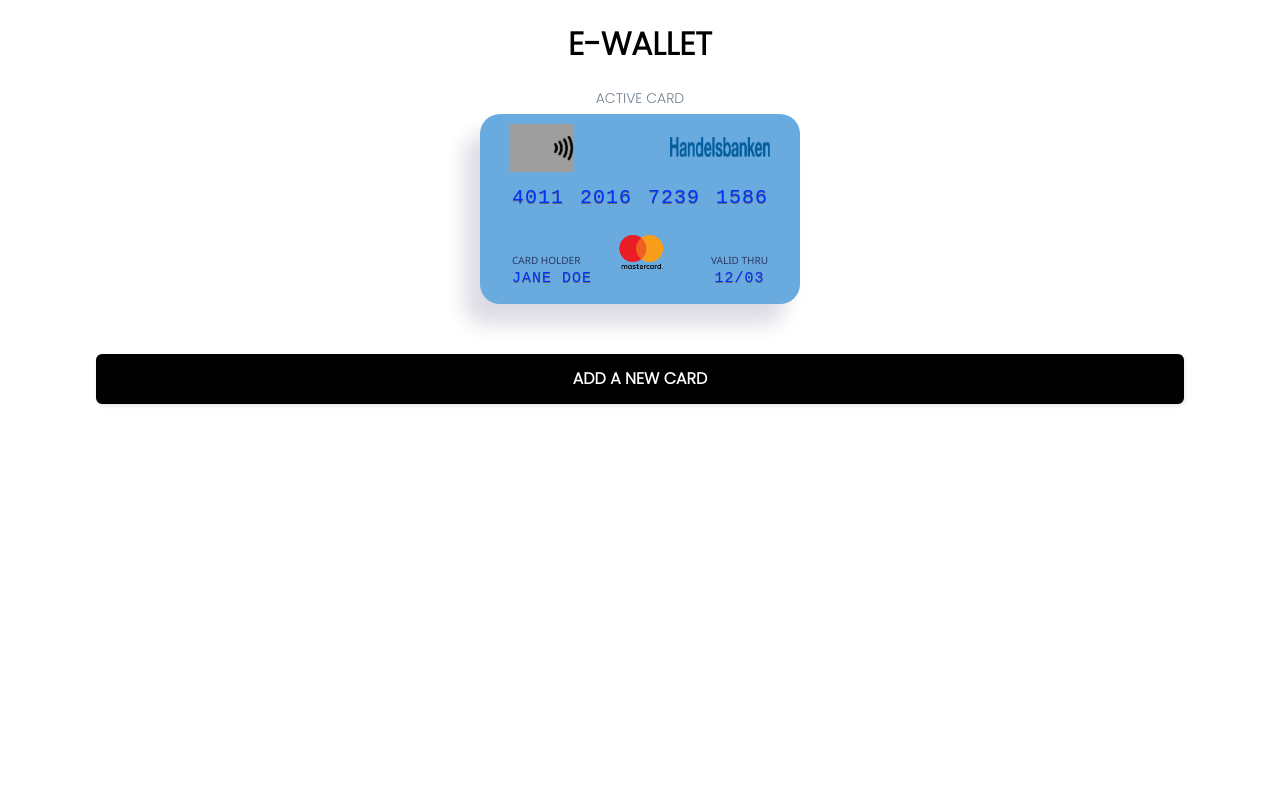
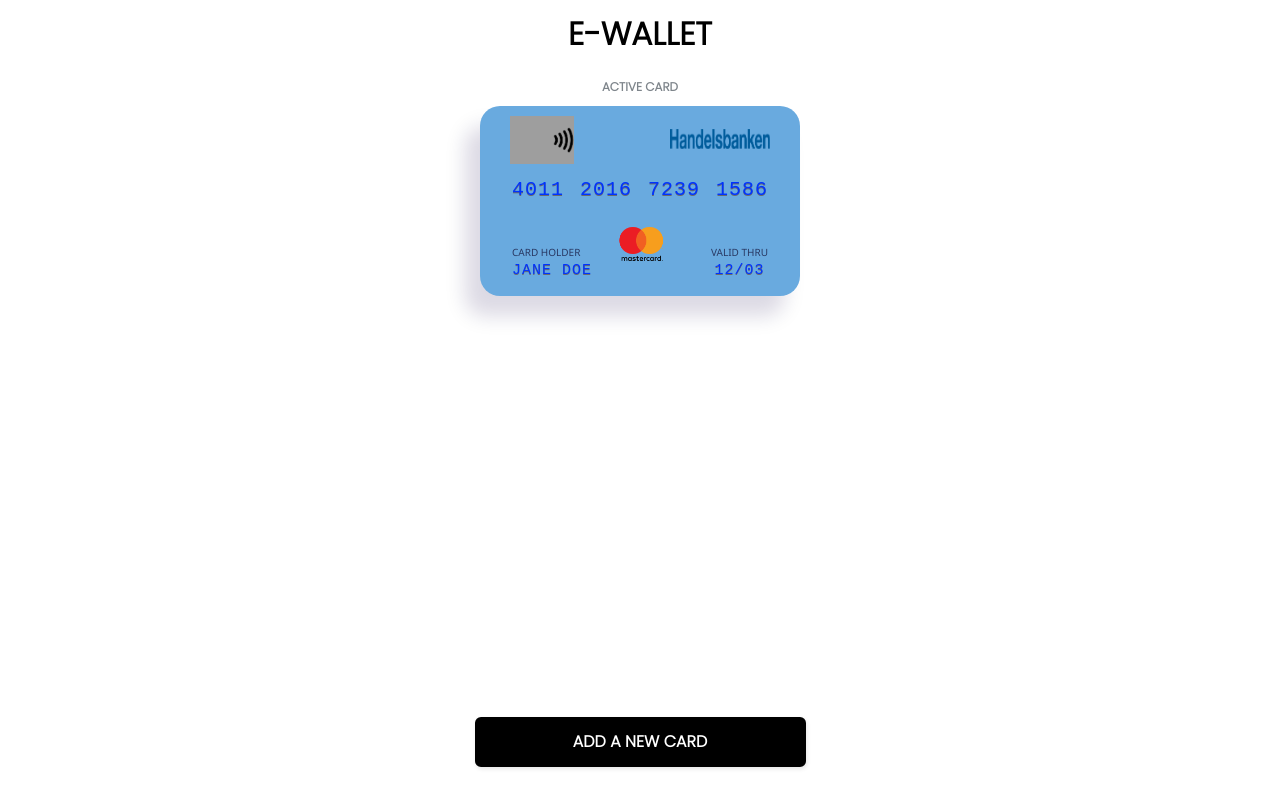
Before and after one commit to linneaha/Projektarbete, a React (Create React App) app: page / in a window 1280 px wide. Shown: the top 808 px of the page. Built offline with nearby package versions, Linux system fonts and the light colour scheme; grey boxes are pictures that could not be loaded.

Commit message:
removed excess margins

```diff
--- a/src/App.css
+++ b/src/App.css
@@ -4,11 +4,11 @@
   margin: 0;
   font-family: "Poppins", sans-serif;
   text-transform: uppercase;
+  overflow: hidden;
 }
 
 .App {
   text-align: center;
-  margin-top: 20px;
 }
 
 select,
@@ -34,31 +34,50 @@
   width: 100%;
 }
 
+#wrapper {
+  min-height: 77vh;
+}
+
+#inputWrapper {
+  min-height: 56vh;
+  margin-top: 50px;
+}
+
 a {
   text-decoration: none;
 }
 
+p {
+margin-top: 20px;
+}
+
 h1 {
+  margin-top: 10px;
   font-weight: 1200;
 }
 
 #active {
-  color: slategray;
+  color: rgb(126, 133, 139);
   margin-top: 20px;
   margin-bottom: 5px;
-  font-size: 14px;
+  font-size: 12px;
+  font-weight: bold;
+}
+
+#container > :first-child {
+  margin-top: 5px;
 }
 
 #container > :nth-child(2) {
-  margin-top: 20px;
+  margin-top: 70px;
 }
 
 #container > :nth-child(3) {
-  margin-top: -160px;
+  margin-top: -120px;
 }
 
 #container > :nth-child(4) {
-  margin-top: -160px;
+  margin-top: -120px;
 }
 
 #container > :nth-child(2):hover {
@@ -93,13 +112,13 @@
   border-radius: 6px;
   box-shadow: rgba(0, 0, 0, 0.1) 1px 2px 4px;
   box-sizing: border-box;
-  color: #FFFFFF;
+  color: #ffffff;
   cursor: pointer;
   display: inline-block;
   font-family: "Poppins", sans-serif;
   text-transform: uppercase;
   font-weight: bold;
-  width: 85%;
+  width: 331px;
   font-size: 16px;
   line-height: 16px;
   min-height: 50px;
@@ -121,5 +140,5 @@
 }
 
 button:active {
-  opacity: .5;
+  opacity: 0.5;
 }
--- a/src/components/MyCards.css
+++ b/src/components/MyCards.css
@@ -38,7 +38,7 @@
 .scene {
   width: 100%;
   max-width: 35rem;
-  height: 15rem;
+  height: 190px;
   margin: 0 auto;
   perspective: 600px;
 }
--- a/src/pages/addCard.jsx
+++ b/src/pages/addCard.jsx
@@ -18,7 +18,7 @@
 
   const addCard = () => {
     if (number.toString().length != 16) {
-      document.querySelector("#cardNumberInput").style.border = "1px solid red";
+      document.querySelector("#cardNumberInput").style.border = "2px solid red";
     } else {
       let newCard = {
         number: number,
@@ -45,8 +45,9 @@
       />
 
       <form>
+        <div id="inputWrapper">
           <input
-          type="text"
+            type="number"
             name="number"
             id="cardNumberInput"
             placeholder="Card Number"
@@ -96,6 +97,7 @@
             <option value="sparbanken">Sparbanken</option>
             <option value="seb">SEB</option>
           </select>
+        </div>
         <button id="addNewCardBtn" type="button" onClick={addCard}>
           Add card
         </button>
--- a/src/pages/home.jsx
+++ b/src/pages/home.jsx
@@ -39,8 +39,8 @@
             </div>
           ))}
         </div>
+        <p id="error"></p>
       </div>
-      <p id="error"></p>
       <Link
         to="/addcard"
         onClick={(e) => {
--- a/src/redux/walletSlice.js
+++ b/src/redux/walletSlice.js
@@ -5,7 +5,7 @@
   initialState: {
     activeCards: [
       {
-        vendor: "Amex",
+        vendor: "Handelsbanken",
         number:
           (Math.random() + " ").substring(2, 10) +
           (Math.random() + " ").substring(2, 10),
```
Lines whose indentation alone changed are shown as unchanged.
